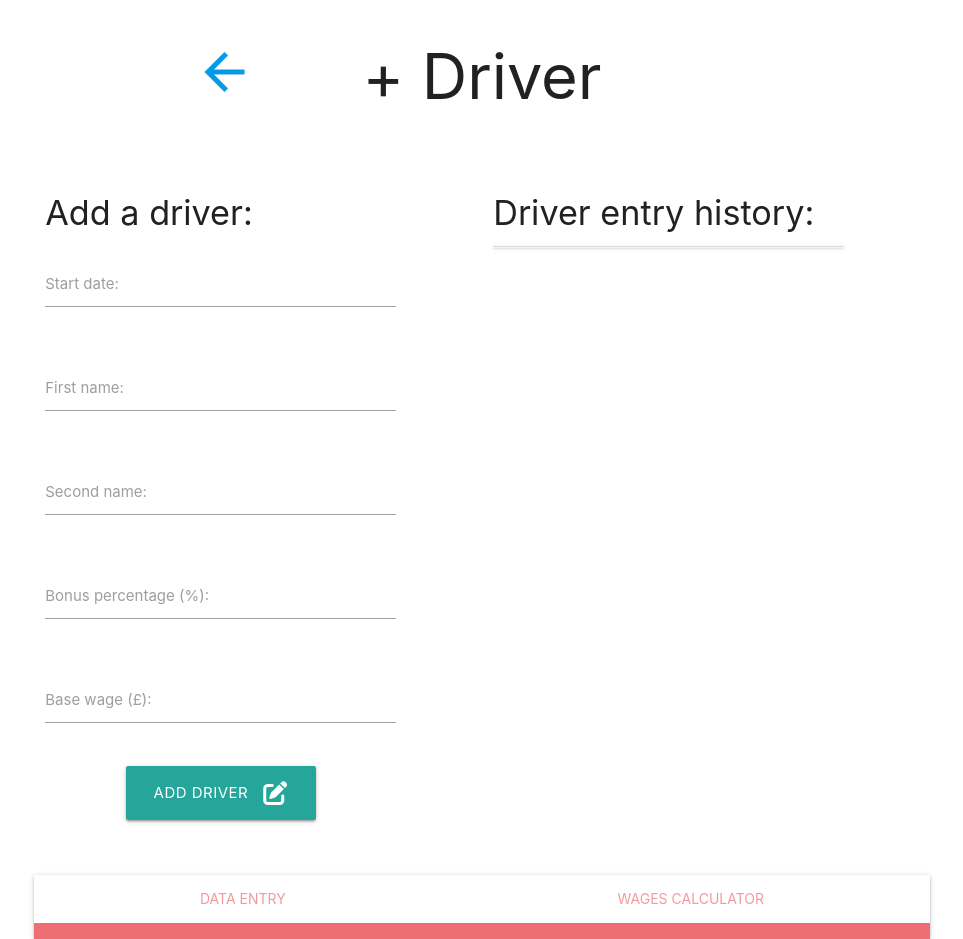
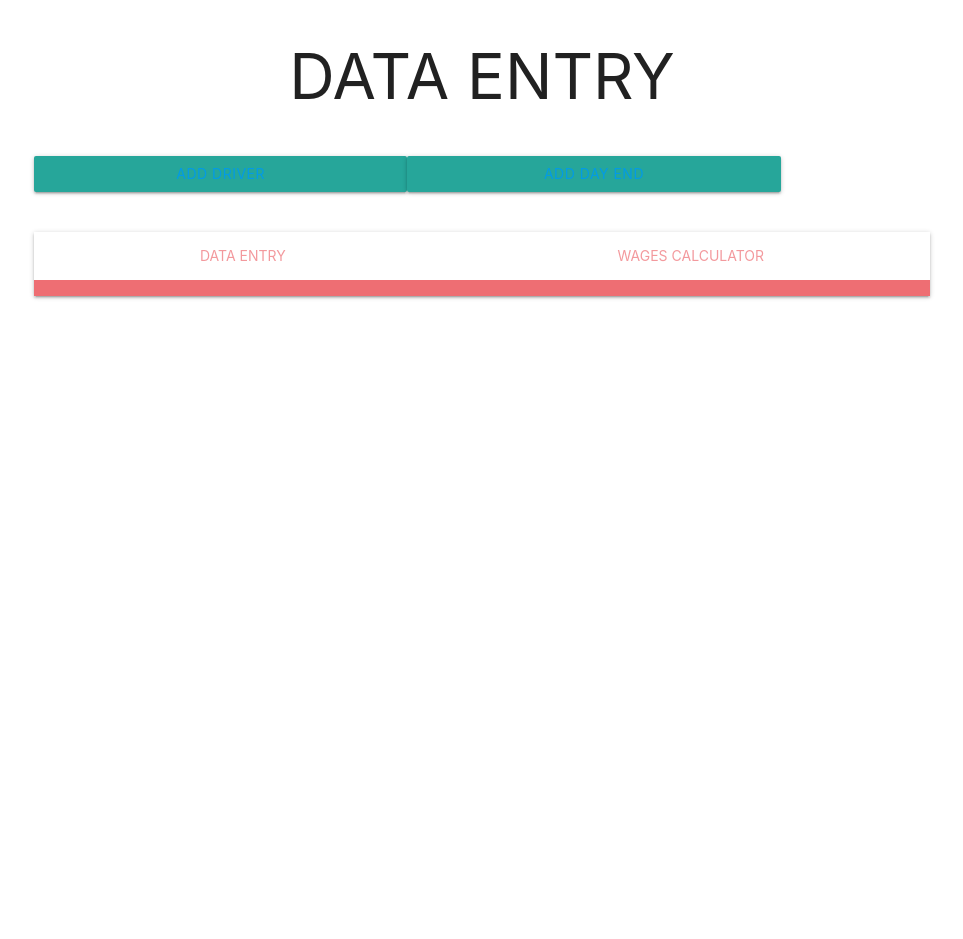
Before and after one commit to rhysjj111/haulage_assist, a Flask app: page / in a window 1280 px wide. Shown: the whole page, without its empty margins (158-1121 px from the left). After the commit the page ends 299 px from the top, so only its background shows below. Run offline with Flask 2, Linux system fonts and the light colour scheme.

Commit message:
add routes to add_driver.html. add a route to accept new driver entries.

```diff
--- a/wages_calculator/routes.py
+++ b/wages_calculator/routes.py
@@ -5,4 +5,19 @@
 
 @app.route("/")
 def home():
-    return render_template("driver_entry.html")
+    return render_template("data_entry.html")
+
+@app.route("/add_driver", methods=["GET", "POST"])
+def add_driver():
+    drivers = list(Driver.query.all())
+    if request.method == "POST":
+        driver = Driver(
+            start_date=request.form.get("start_date"),
+            first_name=request.form.get("first_name"),
+            second_name=request.form.get("second_name"),
+            base_wage=request.form.get("base_wage"),
+            bonus_percentage=request.form.get("bonus_percentage")
+            )
+        db.session.add(driver)
+        db.session.commit()
+    return render_template("add_driver.html", drivers=drivers)
--- /dev/null
+++ b/wages_calculator/templates/data_entry.html
@@ -0,0 +1,11 @@
+{% extends "std_template.html" %}
+
+
+{% block standard_title %}DATA ENTRY{% endblock %}
+
+    {% block standard_content%}
+        <div class="row">
+            <div class="col s12 l5 main-button btn"><a href="{{ url_for('add_driver') }}">Add Driver</a></div>
+            <div class="col s12 l5 main-button btn"><a href="">Add Day End</a></div>
+        </div>
+    {% endblock %}
--- a/wages_calculator/templates/driver_entry.html
+++ /dev/null
@@ -1,56 +0,0 @@
-{% extends "entry_template.html" %}
-
-{% block entry_title %}+ Driver{% endblock %}
-
-{% block entry_form_title %}Add a driver:{% endblock %}
-{% block entry_form %}
-    <form action="">
-        {{ macros.driver_questions('add', driver) }}
-    </form>
-{% endblock %}
-
-{% block entry_history_title %}Driver entry history:{% endblock %}
-{% block entry_history %}
-    <ul class="collapsible">
-        {% for driver in drivers %}
-            <li>
-                <!-- collapsible header -->
-                <div class="collapsible-header"><i class="material-icons">filter_drama</i>
-                    <strong>{{- driver.first_name -}} {{- driver.second_name -}}</strong>
-                </div>
-                <!-- collapsible-body -->
-                <div class="collapsible-body">
-                    Date joined: {{- driver.start_date -}}
-                    Base wage: £{{- driver.base_wage -}}
-                    Bonus percentage: {{- driver.bonus_percentage -}}%
-                </div>
-                <!-- buttons -->
-                <a href="#modal_edit_{{ driver.id }}" class="btn green accent-4 modal-trigger">Edit</a>
-                <a href="#modal_delete_{{ driver.id }}" class="btn red modal-trigger">Delete</a>
-
-                <!-- Delete entry modal -->
-                <div id="modal_delete_{{ driver.id }}" class="modal">
-                    <div class="modal-content">
-                        <h4>Delete Driver?</h4>
-                        <p>The driver, {{ driver.first_name }} will be deleted permanently.</p>
-                    </div>
-                    <div class="modal-footer">
-                        <a href="{{ url_for('delete_driver', driver_id=driver.id) }}" class="btn red">Delete</a>
-                        <a href="" class="modal-close btn grey">Cancel</a>
-                    </div>
-                </div>
-
-                <!-- Edit modal -->
-                <div id="modal_edit_{{ driver.id }}" class="modal">
-                    <div class="modal-content">
-                    <h3 class="center-align">Edit Driver</h3>
-
-                    <div class="row">
-                        <form class="col s12" method="POST" action="{{ url_for('edit_driver', driver_id=driver.id) }}">
-                        {{ macros.task_questions('edit', task, categories) }}
-                    </div>
-                </div>
-            </li>
-        {% endfor %}
-    </ul>
-{% endblock %}
--- a/wages_calculator/templates/entry_template.html
+++ b/wages_calculator/templates/entry_template.html
@@ -2,10 +2,10 @@
 
 {% block header %}
     <div class="col s1 offset-s2 back-arrow-container valign-wrapper">
-        <a href=""><i class="medium material-icons back-arrow">arrow_back</i></a>
+        <i class="medium material-icons back-arrow"><a href="{{ url_for('home') }}">arrow_back</a></i>
     </div>
     <div class="col s6 entry-heading-container heading-container">
-        <h1 class="center-align">{% block entry_title %}Tester Title{% endblock %}</h1>
+        <h1 class="center-align">{% block entry_title %}{% endblock %}</h1>
     </div>
 {% endblock %}
 
@@ -19,7 +19,7 @@
 
     <div class="col s12 l5 entry-form" id="entry_form">
         <div class="section">
-            <h4>{% block entry_form_title %}test form{% endblock %}</h4>
+            <h4>{% block entry_form_title %}{% endblock %}</h4>
                 {% block entry_form %}
                 {% endblock %}
         </div>
--- a/wages_calculator/templates/std_template.html
+++ b/wages_calculator/templates/std_template.html
@@ -9,7 +9,6 @@
 {% block main %}
     <div class="col s12">
         {% block standard_content%}
-            <P>TEST CONTENT</P>
         {% endblock %}
     </div>
 {% endblock %}
```
Also changed, not shown: wages_calculator/templates/add_driver.html (added, +57 -0 lines).
